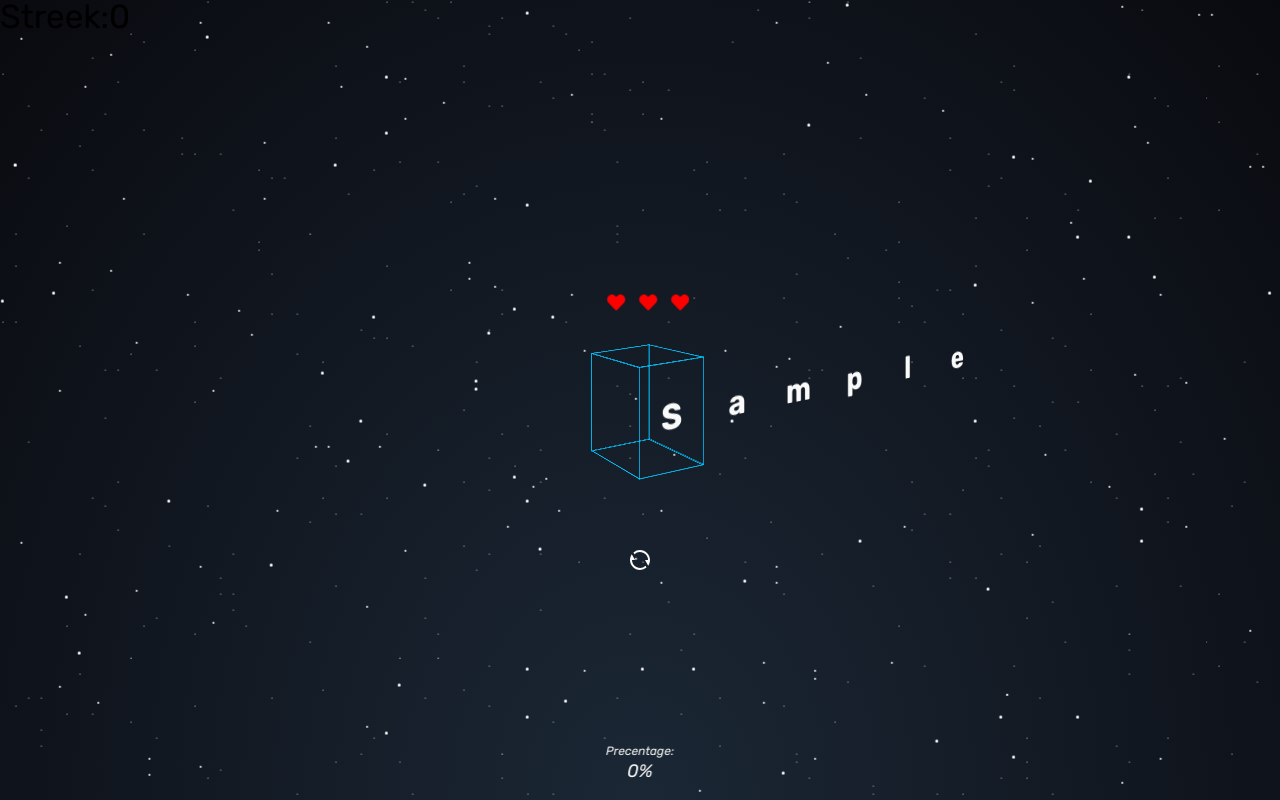
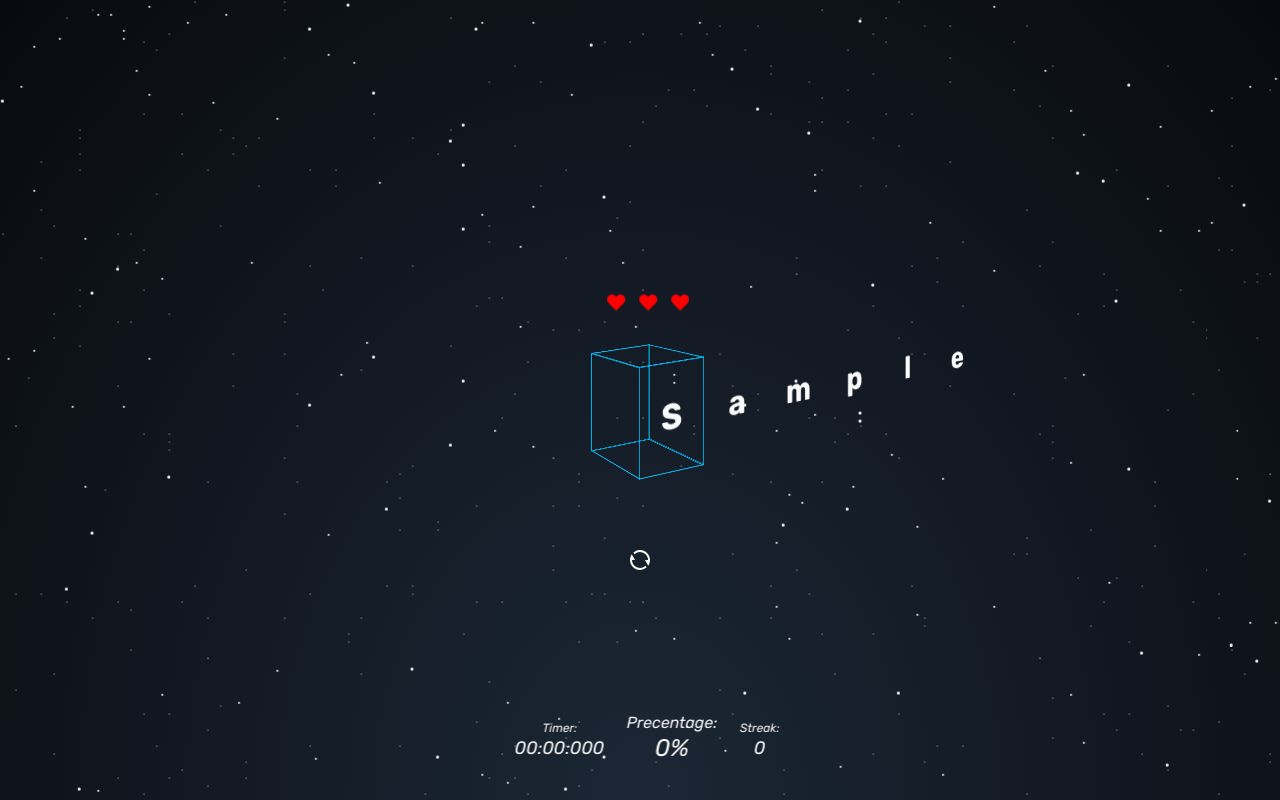
Before and after one commit to PohribniakRoman/Typo-Game, a React (Vite) app: page / in a window 1280 px wide. Both pictures are taken after typing "Sample" into the empty fields and a click on the button "Submit". Built offline with nearby package versions, Linux system fonts and the light colour scheme.

Commit message:
add markers

```diff
--- a/src/components/ProggressCounter.tsx
+++ b/src/components/ProggressCounter.tsx
@@ -8,7 +8,7 @@ export interface CounterInterface {
 export const ProggressCounter:React.FC<CounterInterface> = ({value = 0}) =>{
     const [currentValue,setCurrentValue]= useState<number>(0);
     useEffect(()=>{
-        const timming = (value/Math.abs(value-currentValue))*100;
+        const timming = (value/Math.abs(value-currentValue));
         const count = setInterval(()=>{
             if(currentValue !== value){
                 value > currentValue
--- /dev/null
+++ b/src/components/Streak.tsx
@@ -0,0 +1,7 @@
+interface Streak{
+    streak:number;
+}
+
+export const Streak:React.FC<Streak> = ({streak}) =>{
+    return <div className="typo__streak">{streak}</div>
+}
--- /dev/null
+++ b/src/components/Timer.tsx
@@ -0,0 +1,35 @@
+import { useState,useRef,useEffect } from "react";
+
+interface Timer{
+    triggered:boolean;
+    reset:boolean;
+}
+
+const generate0String = (value:number,target:number):string => {
+    const acc = new Array(target).fill(target-`${value}`.length).map((el,index)=>index<el?"0":"");
+    return `${acc.join("")}${value}`
+}
+
+export const Timer:React.FC<Timer> = ({triggered,reset}) => {
+    const [time,setTime] = useState<number>(0)
+    const intervalRef = useRef<null|number>(null)
+
+    useEffect(()=>{
+        if(!triggered && intervalRef.current){
+           clearInterval(intervalRef.current);
+           reset && setTime(0);
+        }
+        if(triggered){
+            intervalRef.current =  setInterval(()=>{
+                setTime(prev=>prev+1)
+            },1)
+        }
+    },[triggered])
+    return <div className="typo__timer">
+        <span className="typo__timer--item">{generate0String(Math.floor(time / 60000),2)}</span>
+        :
+        <span className="typo__timer--item">{generate0String(Math.floor(time / 1000),2)}</span>
+        :
+        <span className="typo__timer--item">{generate0String(time % 1000,3)}</span>
+    </div>
+}
--- a/src/components/Typo.tsx
+++ b/src/components/Typo.tsx
@@ -1,13 +1,13 @@
 import { useCallback, useEffect, useRef} from "react"
 import { useDispatch, useSelector } from "react-redux";
-import {FaHeart,FaHeartBroken} from "react-icons/fa"
 import { PhraseAction } from "../reducers/typoReducer";
 import { State } from "../reducers/combineReducer";
 import { Cube } from "./Cube";
-import {RiRefreshLine} from "react-icons/ri";
 import { ProggressCounter } from "./ProggressCounter";
 import { Reset } from "./Reset";
 import { Lives } from "./Lives";
+import { Streak } from "./Streak";
+import { Timer } from "./Timer";
 
 export interface Typo{
     target:string;
@@ -77,8 +77,9 @@ export const Typo:React.FC<Typo> = ({target,complexity}) => {
     const maxTypos = complexity;
     const correctGuessed = typo.filter(el=>el.success).length;
     const precentage = correctGuessed*100/phrase.current.length || 0;
+    const visualizePrecentage = precentage === 100?(correctGuessed-1)*100/phrase.current.length:precentage;
 
-
+    console.log(typo.length);
 
     once.current && loadFromStorage();
     if(carriage.current.typos === maxTypos){
@@ -87,7 +88,7 @@ export const Typo:React.FC<Typo> = ({target,complexity}) => {
     }
 
     return <div className="sceen__container">
-        <ul className="typo" style={{transform:`translate3d(-${0.58*precentage}%, ${Math.sin(31.92)*precentage -50}%, ${1.4 * correctGuessed}em)`}}>
+        <ul className="typo" style={{transform:`translate3d(-${0.601* visualizePrecentage}%, ${Math.sin(32)* visualizePrecentage -50}%, ${1.4 * precentage===100?correctGuessed-1:correctGuessed}em)`}}>
             {phrase.current.split("").map((symbol,index)=>{
                 if(typo[index]){
                     return <Cube key={index} index={index} success={typo[index].success?"correct":"incorrect current"} symbol={symbol}/>
@@ -101,16 +102,16 @@ export const Typo:React.FC<Typo> = ({target,complexity}) => {
                 return <Cube key={index} success={null} index={index} symbol={symbol}/>
             })}
         </ul>
-
-
-        <div className="typo__precentage">
-            <ProggressCounter value={Math.round(precentage)}/>
-        </div>
-
+        <Lives lives={maxTypos} carriage={carriage}/>
 
         <Reset reset={reset}/>
 
-        <Lives lives={maxTypos} carriage={carriage}/>
-        Streek:{carriage.current.streek}
+        <div className="typo__footer">
+            <Timer reset={precentage===100?false:true}  triggered={precentage===100?false:typo.length !== 0}/>
+            <div className="typo__precentage">
+                <ProggressCounter value={Math.round(precentage)}/>
+            </div>
+            <Streak streak={carriage.current.streek}/>
+        </div>
     </div>
 }
--- a/src/styles/components/_typo.scss
+++ b/src/styles/components/_typo.scss
@@ -9,12 +9,9 @@ $width: 2em;
   left: 50%;
   transition: 0.3s;
   &__precentage {
-    position: absolute;
+    position: relative;
     color: #fafafa;
-    font-size: 18px;
-    bottom: 20px;
-    left: 50%;
-    transform: translateX(-50%);
+    font-size: 24px;
     font-style: italic;
     &::before{
       content: "Precentage:";
@@ -23,7 +20,7 @@ $width: 2em;
       bottom: 100%;
       margin-bottom: 5px;
       left: 50%;
-      font-size: 12px;
+      font-size: 16px;
       font-style: italic;
       transform: translateX(-50%);
     }
@@ -42,7 +39,6 @@ $width: 2em;
     top: 70%;
     left: 50%;
     transform: translate(-50%,-50%);
-
     &:hover{
       scale: 1.1;
     }
@@ -50,9 +46,11 @@ $width: 2em;
       pointer-events: none;
     }
     &.spin{
-      animation-name: spin;
-      animation-duration:.5s;
-      animation-iteration-count: 1;
+      & svg{
+        animation-name: spin;
+        animation-duration:.5s;
+        animation-iteration-count: 1;
+      }
     }
   }
   &__item {
@@ -127,6 +125,63 @@ $width: 2em;
     gap: 14px;
     font-size: 18px;
   }
+  &__footer{
+    position: absolute;
+    display: flex;
+    justify-content: center;
+    gap: 50px;
+    align-items: center;
+    left: 50%;
+    transform: translateX(-50%);
+    bottom: 40px;
+  }
+  &__streak{
+    position: relative;
+    color: #fafafa;
+    font-size: 18px;
+    margin-left: 15px;
+    font-style: italic;
+    &::before{
+      content: "Streak:";
+      color: #fafafa;
+      position: absolute;
+      bottom: 100%;
+      margin-bottom: 5px;
+      left: 50%;
+      font-size: 12px;
+      font-style: italic;
+      transform: translateX(-50%);
+    }
+  }
+  &__timer{
+    position: relative;
+    color: #fafafa;
+    font-size: 18px;
+    font-style: italic;
+    &::before{
+      content: "Timer:";
+      color: #fafafa;
+      position: absolute;
+      bottom: 100%;
+      margin-bottom: 5px;
+      left: 50%;
+      font-size: 12px;
+      font-style: italic;
+      transform: translateX(-50%);
+    }
+    &--item:nth-child(1){
+      width: 23px;
+      display: inline-block;
+    }
+    &--item:nth-child(2){
+      width: 23px;
+      display: inline-block;
+    }
+    &--item:nth-child(3){
+      width: 35px;
+      display: inline-block;
+    }
+  }
 }
 
 
```
